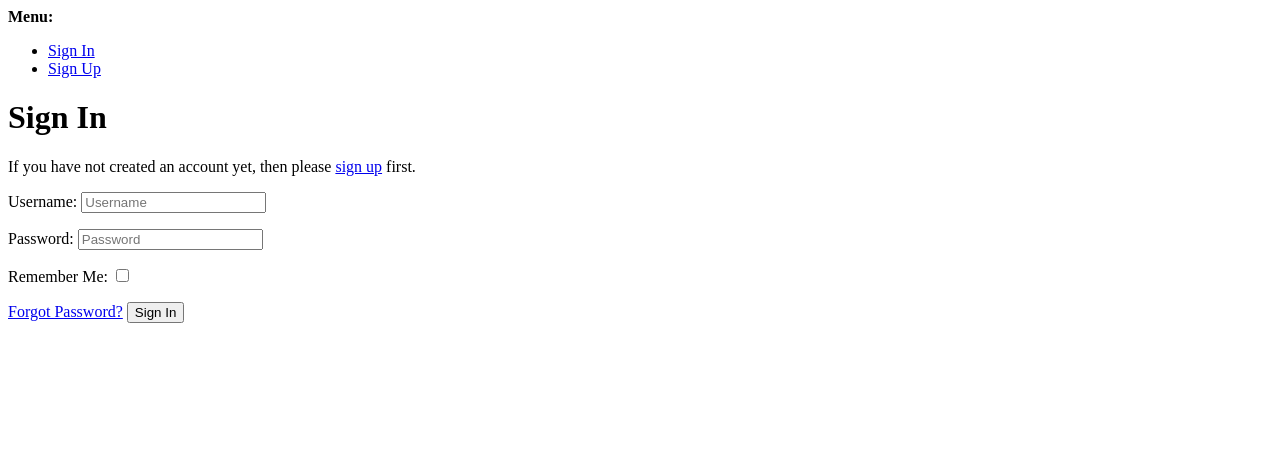
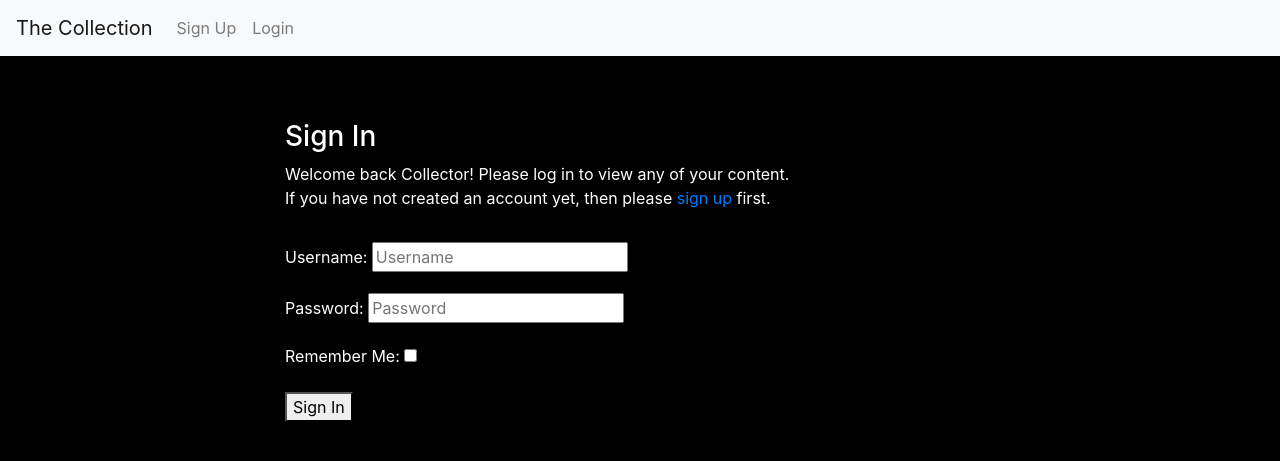
Before and after one commit to rpf13/the-collection, a Django app: page /accounts/login/ in a window 1280 px wide. Shown: the top 461 px of the page. Run offline with Django 3.2, Linux system fonts and the light colour scheme; some libraries are stand-ins or nearby versions.

Commit message:
feat: Extend base template with authorisation
This commit will extend the base template with the authorisation
templates for SignIn, LogIn, LogOut. The respective templates got
adapted with basic bootstrap styling. Will be enhanced later.

All urls and template placeholders are updated.

```diff
--- a/templates/account/login.html
+++ b/templates/account/login.html
@@ -1,46 +1,30 @@
-{% extends "account/base.html" %}
+{% extends "base.html" %}
 
 {% load i18n %}
-{% load account socialaccount %}
 
 {% block head_title %}{% trans "Sign In" %}{% endblock %}
 
 {% block content %}
-
-<h1>{% trans "Sign In" %}</h1>
-
-{% get_providers as socialaccount_providers %}
-
-{% if socialaccount_providers %}
-<p>{% blocktrans with site.name as site_name %}Please sign in with one
-of your existing third party accounts. Or, <a href="{{ signup_url }}">sign up</a>
-for a {{ site_name }} account and sign in below:{% endblocktrans %}</p>
-
-<div class="socialaccount_ballot">
-
-  <ul class="socialaccount_providers">
-    {% include "socialaccount/snippets/provider_list.html" with process="login" %}
-  </ul>
-
-  <div class="login-or">{% trans 'or' %}</div>
-
+<div class="container">
+  <div class="row">
+    <div class="col-md-8 mt-3 offset-md-2">
+      <h3>{% trans "Sign In" %}</h3>
+      <p>{% blocktrans %}Welcome back Collector! Please log in to view any of your content.<br>
+        If you have not created an account yet, then please
+        <a href="{{ signup_url }}">sign up</a> first.{% endblocktrans %}</p>
     </div>
-
-{% include "socialaccount/snippets/login_extra.html" %}
-
-{% else %}
-<p>{% blocktrans %}If you have not created an account yet, then please
-<a href="{{ signup_url }}">sign up</a> first.{% endblocktrans %}</p>
-{% endif %}
-
+  </div>
+  <div class="row">
+    <div class="col-md-8 mt-3 offset-md-2">
       <form class="login" method="POST" action="{% url 'account_login' %}">
         {% csrf_token %}
         {{ form.as_p }}
         {% if redirect_field_value %}
         <input type="hidden" name="{{ redirect_field_name }}" value="{{ redirect_field_value }}" />
         {% endif %}
-  <a class="button secondaryAction" href="{% url 'account_reset_password' %}">{% trans "Forgot Password?" %}</a>
         <button class="primaryAction" type="submit">{% trans "Sign In" %}</button>
       </form>
-
+    </div>
+  </div>
+</div>
 {% endblock %}
--- a/templates/base.html
+++ b/templates/base.html
@@ -43,14 +43,14 @@
                     <a class="nav-link" href="#">New Collection</a>
                 </li>
                 <li class="nav-item">
-                    <a class="nav-link" href="#">Logout</a>
+                    <a class="nav-link" href="{% url 'account_logout' %}">Logout</a>
                 </li>
                 {% else %}
                 <li class="nav-item">
-                    <a class="nav-link" href="#">Sign Up</a>
+                    <a class="nav-link" href="{% url 'account_signup' %}">Sign Up</a>
                 </li>
                 <li class="nav-item">
-                    <a class="nav-link" href="#">Login</a>
+                    <a class="nav-link" href="{% url 'account_login' %}">Login</a>
                 </li>
                 {% endif %}
             </ul>
```
Also changed, not shown: templates/account/logout.html (+13 -7 lines), templates/account/signup.html (+14 -6 lines). Lines whose indentation alone changed are shown as unchanged.
